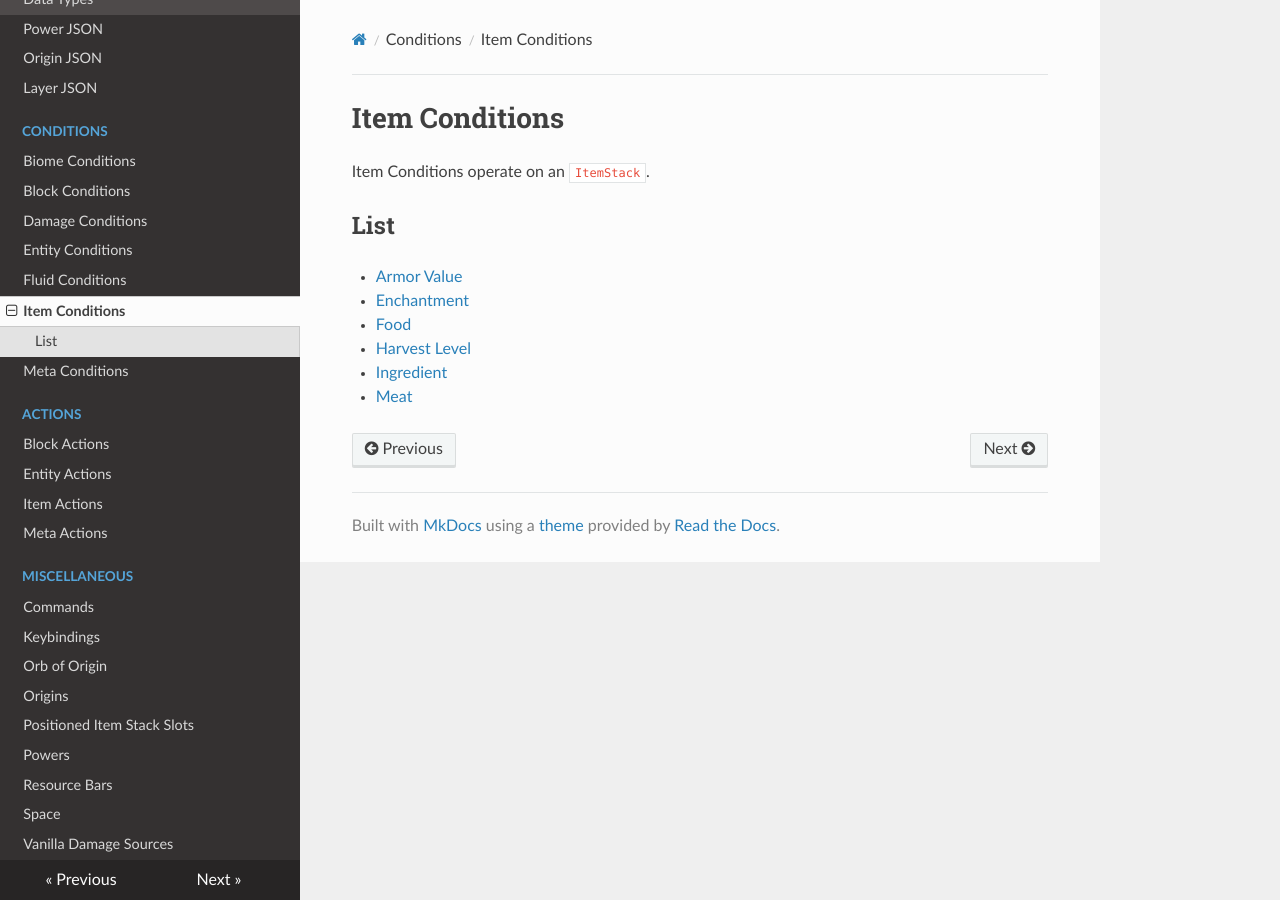
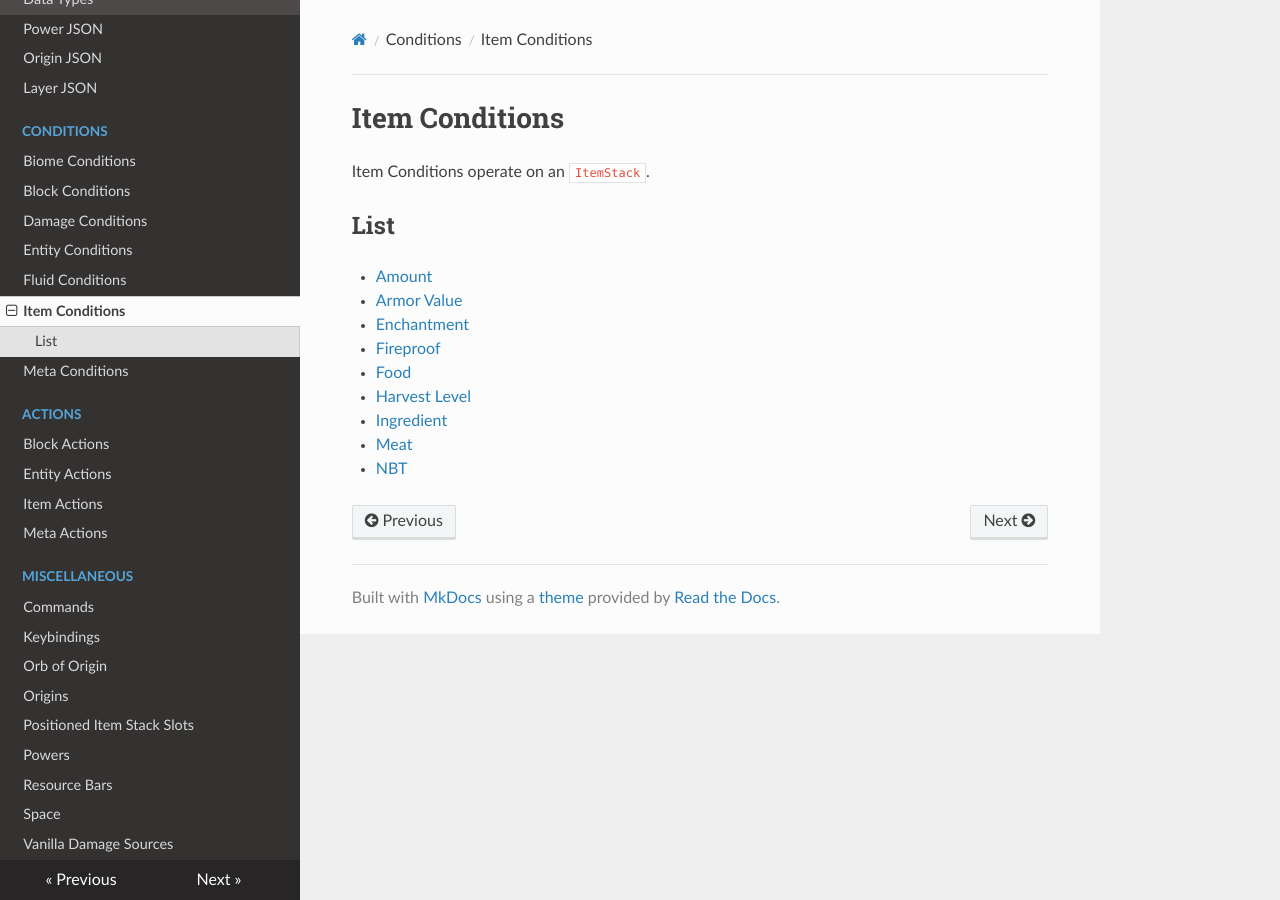
Before and after one commit to apace100/origins-docs, an MkDocs documentation site: the page built from docs/item_conditions.md, in a window 1280 px wide. Built offline with MkDocs 1.6.1, drawn with Linux system fonts in a browser that asks for light colours; nearby versions of some CDN libraries.

Commit message:
Updated `item_conditions.md` ..to include the `amount`, `fireproof` and `nbt` item condition types

```diff
--- a/docs/item_conditions.md
+++ b/docs/item_conditions.md
@@ -8,9 +8,12 @@ Item Conditions operate on an `ItemStack`.
 
 ## List
 
+* [Amount](item_conditions/amount.md)
 * [Armor Value](armor_value)
 * [Enchantment](enchantment)
+* [Fireproof](item_conditions/fireproof.md)
 * [Food](food)
 * [Harvest Level](harvest_level)
 * [Ingredient](ingredient)
 * [Meat](meat)
+* [NBT](item_conditions/nbt.md)
```
